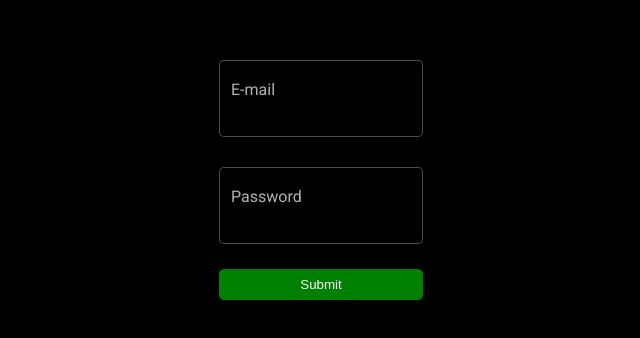
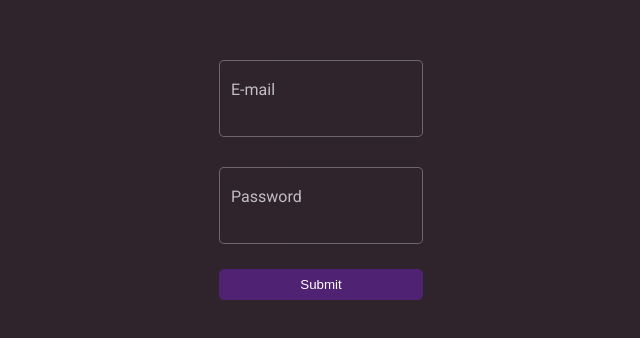
Before and after one commit to Iuri-Almeida/letscode-webfullstack, an Angular app in the folder atividade-06/todo-list-app/: page /login in a window 1280 px wide. Shown: the part 222-560 px from the top of the page, without its empty margins (319-959 px from the left). Built offline with nearby package versions, Linux system fonts and the light colour scheme.

Commit message:
Estilizando e adicionando a diretiva

```diff
--- /dev/null
+++ b/atividade-06/todo-list-app/src/app/directives/app.directive.ts
@@ -0,0 +1,12 @@
+import { Directive, ElementRef } from '@angular/core';
+
+@Directive({
+  selector: '[appDirective]'
+})
+export class AppDirective {
+
+  constructor(el: ElementRef) {
+    el.nativeElement.style.fontWeight = 'bold';
+  }
+
+}
--- a/atividade-06/todo-list-app/src/app/pages/create-task/create-task.component.css
+++ b/atividade-06/todo-list-app/src/app/pages/create-task/create-task.component.css
@@ -2,6 +2,11 @@ mat-card {
     border-radius: 0;
 
     background: var(--create-task-background);
+
+    height: 100vh;
+    display: flex;
+    align-items: center;
+    justify-content: center;
 }
 
 form {
--- a/atividade-06/todo-list-app/src/app/pages/pages.module.ts
+++ b/atividade-06/todo-list-app/src/app/pages/pages.module.ts
@@ -16,6 +16,7 @@ import { AppRoutingModule } from '../app-routing.module';
 import { CreateTaskComponent } from './create-task/create-task.component';
 import { LoginComponent } from './login/login.component';
 import { TodoListComponent } from './todo-list/todo-list.component';
+import { DirectivesModule } from '../directives/directives.module';
 
 
 @NgModule({
@@ -36,6 +37,7 @@ import { TodoListComponent } from './todo-list/todo-list.component';
     MatProgressSpinnerModule,
     MatIconModule,
     MatSelectModule,
+    DirectivesModule,
     FormsModule,
     ReactiveFormsModule,
     AppRoutingModule
--- a/atividade-06/todo-list-app/src/app/pages/todo-list/todo-list.component.css
+++ b/atividade-06/todo-list-app/src/app/pages/todo-list/todo-list.component.css
@@ -1,13 +1,13 @@
 .low {
-    background: #f5e769;
+    background: var(--low);
 }
 
 .medium {
-    background: #f5b869;
+    background: var(--medium);
 }
 
 .high {
-    background: #f56969;
+    background: var(--hard);
 }
 
 mat-card {
@@ -33,5 +33,26 @@ mat-card {
 }
 
 .card mat-panel-title, .card mat-panel-description, .card li, .card p {
-    color: var(--todo-list-color);
+    color: var(--black);
 }
+
+#edit, #delete {
+    padding: 0.8em;
+    border-radius: 0.4em;
+}
+
+#edit {
+    border: 0;
+
+    color: var(--white);
+
+    background: var(--pink);
+
+    margin-right: 0.6em;
+}
+
+#delete {
+    border: 1px solid var(--pink);
+
+    color: var(--pink);
+}
--- a/atividade-06/todo-list-app/src/app/pages/todo-list/todo-list.component.html
+++ b/atividade-06/todo-list-app/src/app/pages/todo-list/todo-list.component.html
@@ -27,13 +27,13 @@
 
                         <ul>
 
-                            <li>Data de Entrega: {{ task.dueDate }}</li>
-                            <li>Prioridade: {{ task.priority }}</li>
+                            <li><span appDirective>Data de Entrega:</span> {{ task.dueDate | date }}</li>
+                            <li><span appDirective>Prioridade:</span> {{ task.priority }}</li>
 
                         </ul>
 
-                        <button (click)="deleteTask(task)">Deletar</button>
-                        <button (click)="updateTask(task)">Editar</button>
+                        <button id="edit" (click)="updateTask(task)">Editar</button>
+                        <button id="delete" (click)="deleteTask(task)">Deletar</button>
 
                     </mat-expansion-panel>
 
--- a/atividade-06/todo-list-app/src/app/services/todo-services.service.ts
+++ b/atividade-06/todo-list-app/src/app/services/todo-services.service.ts
@@ -26,6 +26,10 @@ export class TodoServicesService {
   getTasks() {
 	  return this.taskList;
   }
+
+  // getTaskById(taskId: string) {
+  //   return this.taskList.filter(task => task.id === taskId);
+  // }
 
   addTask(task: Task): void {
 
--- a/atividade-06/todo-list-app/src/app/shared/header/header.component.css
+++ b/atividade-06/todo-list-app/src/app/shared/header/header.component.css
@@ -22,13 +22,18 @@ mat-toolbar button {
     padding: .6em;
 
     border-radius: .5em;
-    border: 0;
 
     background: var(--header-button-background);
 
     transition: opacity .2s;
+
+    color: var(--header-color);
 }
 
 mat-toolbar button:hover {
     opacity: .7;
 }
+
+.activeLink {
+    border: 1px solid var(--white);
+}
--- a/atividade-06/todo-list-app/src/app/shared/header/header.component.html
+++ b/atividade-06/todo-list-app/src/app/shared/header/header.component.html
@@ -7,7 +7,7 @@
     <button
         mat-raise-button
         routerLink="task"
-        routerLinkActive="white-border"
+        routerLinkActive="activeLink"
     >Create Task</button>
 
     <button
--- a/atividade-06/todo-list-app/src/styles.css
+++ b/atividade-06/todo-list-app/src/styles.css
@@ -5,19 +5,25 @@
 }
 
 :root {
-    --body-background: white;
-    --header-background: green;
-    --header-color: white;
-    --header-button-background: lightgreen;
-    --todo-list-background: blue;
-    --todo-list-color: purple;
-    --login-background: black;
-    --login-color: pink;
-    --login-submit-background: green;
-    --login-submit-color: white;
-    --create-task-background: brown;
-    --create-task-submit-background: pink;
-    --create-task-submit-color: black;
+    --white: white;
+    --black: #2F242C;
+    --purple: #502274;
+    --pink: #A42CD6;
+    --body-background: var(--black);
+    --header-background: var(--purple);
+    --header-color: var(--white);
+    --header-button-background: var(--pink);
+    --todo-list-background: transparent;
+    --todo-list-color: var(--pink);
+    --login-background: var(--black);
+    --login-submit-background: var(--purple);
+    --login-submit-color: var(--white);
+    --create-task-background: transparent;
+    --create-task-submit-background: var(--purple);
+    --create-task-submit-color: var(--white);
+    --low: #f5e769;
+    --medium: #f5b869;
+    --hard: #f56969;
 
     font-family: Roboto, "Helvetica Neue", sans-serif;
 }
@@ -33,3 +39,7 @@ button {
 html, body {
     height: 100%;
 }
+
+body {
+    background: var(--body-background);
+}
```
Also changed, not shown: atividade-06/todo-list-app/src/app/directives/directives.module.ts (added, +18 -0 lines), 1 other file (tests, documents, lock files or other folders).
